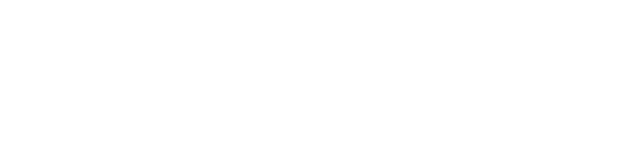
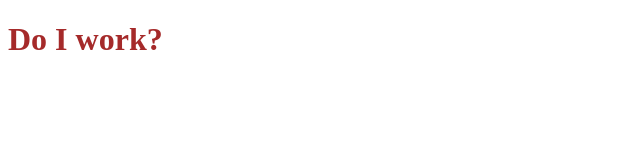
Before and after one commit to MattiaCugusi/Project1_Restaurant, a plain HTML site: page index.html in a window 1280 px wide. Shown: the whole page, without its empty margins (0-640 px from the left). Drawn offline with Linux system fonts and the light colour scheme.

Commit message:
aggiunta stile ad h1

```diff
--- a/index.html
+++ b/index.html
@@ -4,8 +4,9 @@
     <meta charset="UTF-8">
     <meta name="viewport" content="width=device-width, initial-scale=1.0">
     <title>Adare Restaurant</title>
+    <link rel="stylesheet" href="./styles.css">
 </head>
 <body>
-
+    <h1>Do I work?</h1>
 </body>
 </html>
--- /dev/null
+++ b/styles.css
@@ -0,0 +1,3 @@
+h1 {
+    color:brown;
+}
```
